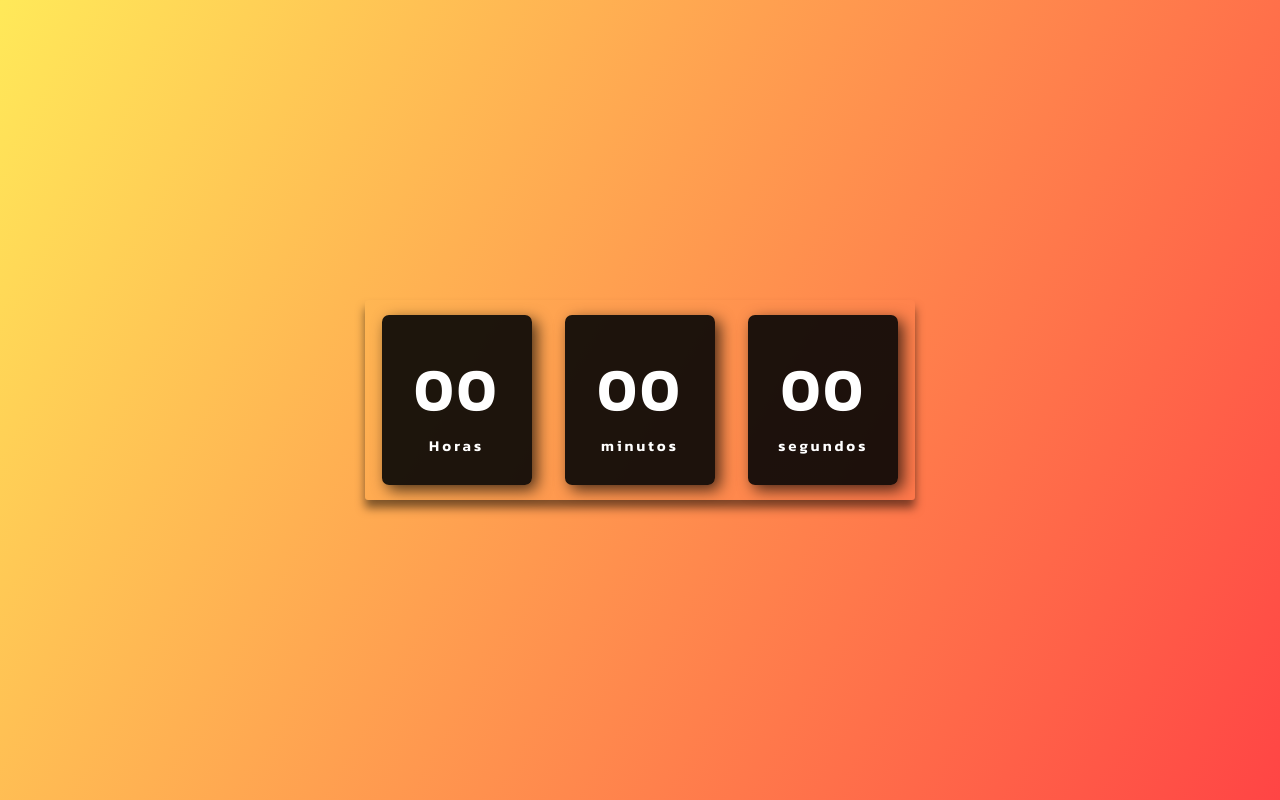
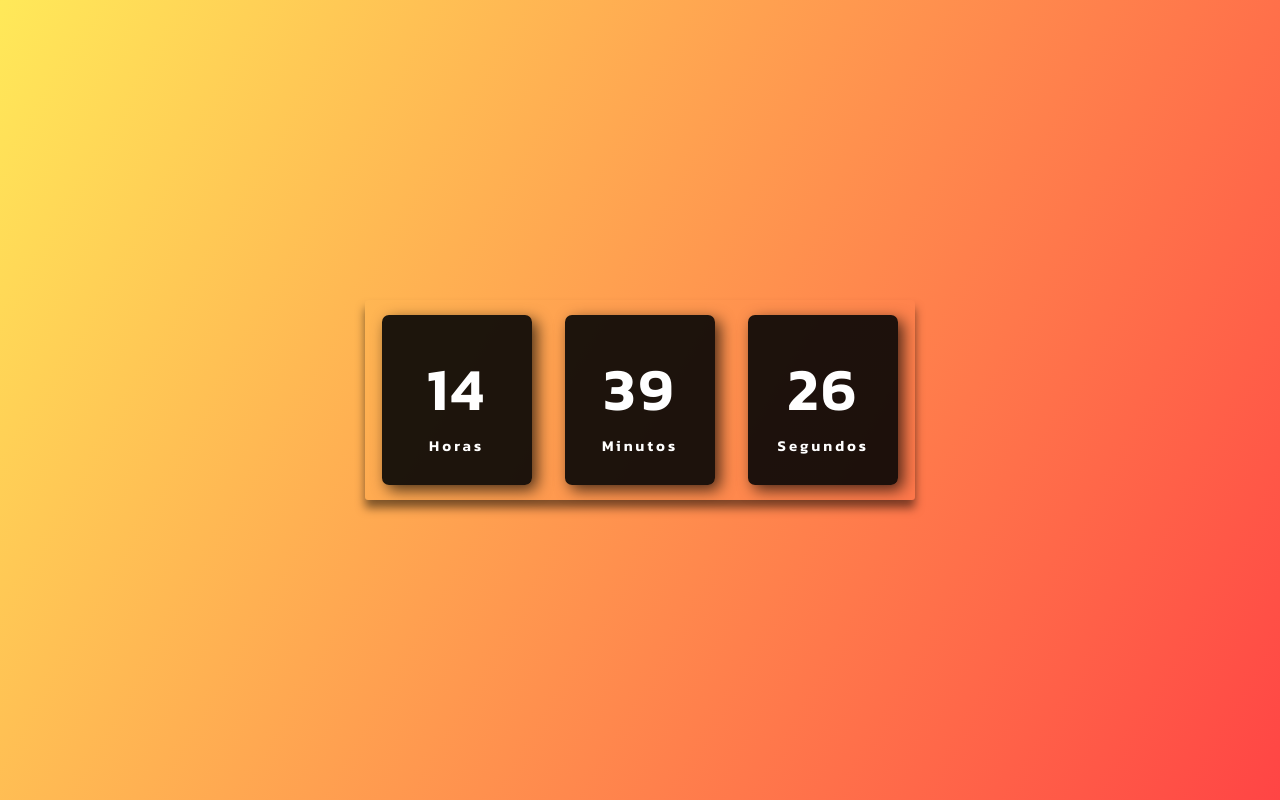
Before and after one commit to RafaelLfckkj/Relogio-digital, a plain HTML site: page index.html in a window 1280 px wide. Drawn offline with Linux system fonts and the light colour scheme.

Commit message:
Relogio finalizado

```diff
--- a/assets/js/script.js
+++ b/assets/js/script.js
@@ -0,0 +1,21 @@
+const horas = document.getElementById('horas');
+const minutos = document.getElementById('minutos');
+const segundos = document.getElementById('segundos');
+
+const relogio = setInterval(function time(){
+    let dateToday = new Date();
+
+    let hr = dateToday.getHours();
+    let min = dateToday.getMinutes();
+    let s = dateToday.getSeconds();
+
+    if (hr < 10) hr = '0' + hr;
+
+    if (min < 10) min = '0' + min;
+
+    if (s < 10) s = '0' + s;
+
+    horas.textContent = hr;
+    minutos.textContent = min;
+    segundos.textContent = s;
+})
--- a/index.html
+++ b/index.html
@@ -16,12 +16,12 @@
 
         <div>
             <span id="minutos">00</span>
-            <span class="tempo">minutos</span>
+            <span class="tempo">Minutos</span>
         </div>
 
         <div>
             <span id="segundos">00</span>
-            <span class="tempo">segundos</span>
+            <span class="tempo">Segundos</span>
         </div>
     </div>
 </body>
```
